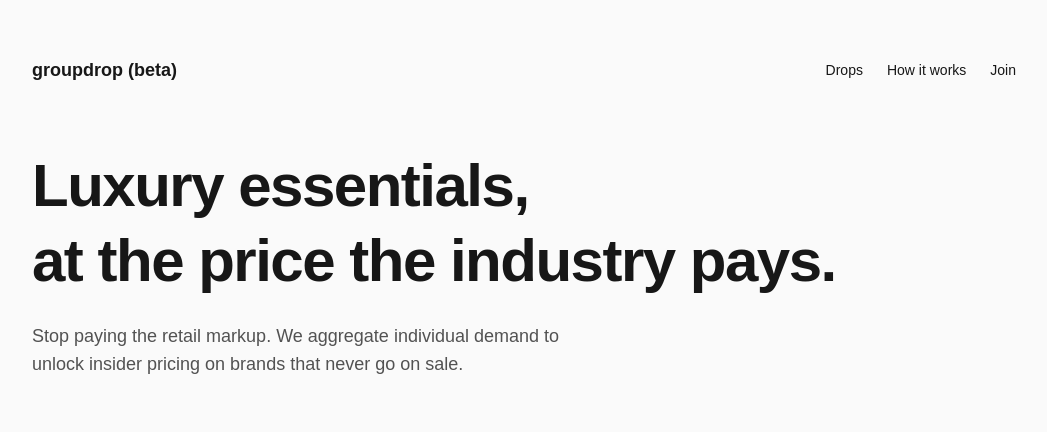
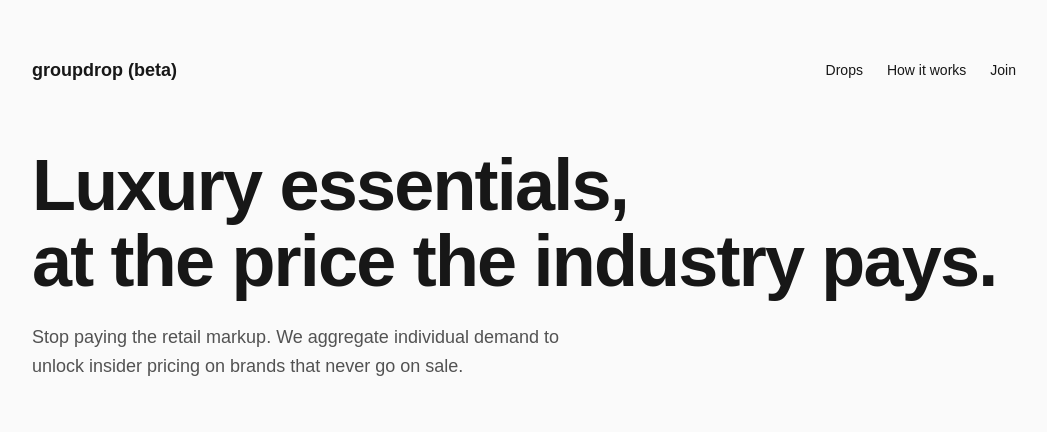
Before and after one commit to paolo-hash/groupdrop, a Next.js app: page / in a window 1280 px wide. Shown: the top 432 px of the page, without its empty margins (116-1163 px from the left). Built offline with nearby package versions, Linux system fonts and the light colour scheme; no server answers; the database is empty.

Commit message:
Updated homepage formatting

```diff
--- a/app/page.tsx
+++ b/app/page.tsx
@@ -72,6 +72,7 @@ export default function Home() {
         {/* Header */}
         <div className="flex justify-between items-center">
           <div className="font-black text-lg">groupdrop (beta)</div>
+
           <div className="hidden md:flex gap-6 text-sm">
             <a href="#drops" className="hover:opacity-60">Drops</a>
             <a href="#how" className="hover:opacity-60">How it works</a>
@@ -81,21 +82,25 @@ export default function Home() {
 
         {/* Hero */}
         <section className="mt-16">
-          <h1 className="text-4xl sm:text-5xl md:text-6xl font-black leading-tight tracking-tight">
-            Luxury essentials, <br className="hidden sm:block" />
-            at the price the industry pays.
+
+          <h1 className="font-black tracking-tight leading-[1.05] text-[34px] sm:text-5xl md:text-6xl lg:text-7xl">
+            <span className="whitespace-nowrap">Luxury essentials,</span>{" "}
+            <span className="sm:block">at the price the industry pays.</span>
           </h1>
 
-          <p className="mt-6 text-base sm:text-lg text-neutral-600 max-w-xl">
+          <p className="mt-6 text-[15px] sm:text-lg text-neutral-600 max-w-xl leading-relaxed">
             Stop paying the retail markup. We aggregate individual demand to unlock insider pricing on brands that never go on sale.
           </p>
+
         </section>
 
         {/* Drops Section */}
         <section id="drops" className="mt-20 grid md:grid-cols-2 gap-6">
+
           {loading && <div>Loading drops...</div>}
 
           {!loading && drops.map((drop) => {
+
             const percent = getPercent(drop.raised, drop.target);
             const remaining = getRemaining(drop.raised, drop.target);
 
@@ -104,6 +109,7 @@ export default function Home() {
                 key={drop.id}
                 className="bg-white rounded-2xl border border-neutral-200 p-6 shadow-sm"
               >
+
                 <div className="text-xs font-bold text-neutral-500">
                   {drop.raised >= drop.target ? "COMPLETED" : "ACTIVE DROP"}
                 </div>
@@ -134,6 +140,7 @@ export default function Home() {
                       ${drop.raised.toLocaleString()}
                     </span>
                   </span>
+
                   <span>
                     {percent}% •{" "}
                     <span className="font-bold">
@@ -149,25 +156,41 @@ export default function Home() {
                 >
                   View drop
                 </Link>
+
               </div>
             );
           })}
+
         </section>
 
         {/* How it Works */}
         <section id="how" className="mt-20">
+
           <h2 className="text-2xl font-black">How it works</h2>
+
           <ol className="mt-6 space-y-3 text-neutral-700">
-            <li>1. The Allocation: We curate a weekly drop from premium brands like Aesop and Le Labo.</li>
-            <li>2. The Commitment: Secure your items at insider prices. We won't charge you until the collective order is met.</li>
-            <li>3. The Fulfillment: Once the target is hit, we authorize payments and ship the goods directly to your door.</li>
+
+            <li>
+              1. The Allocation: We curate a weekly drop from premium brands like Aesop and Le Labo.
+            </li>
+
+            <li>
+              2. The Commitment: Secure your items at insider prices. We won't charge you until the collective order is met.
+            </li>
+
+            <li>
+              3. The Fulfillment: Once the target is hit, we authorize payments and ship the goods directly to your door.
+            </li>
+
           </ol>
+
         </section>
 
         {/* Footer */}
         <footer className="mt-16 text-xs text-neutral-500">
           © {new Date().getFullYear()} groupdrop
         </footer>
+
       </div>
     </main>
   );
```
